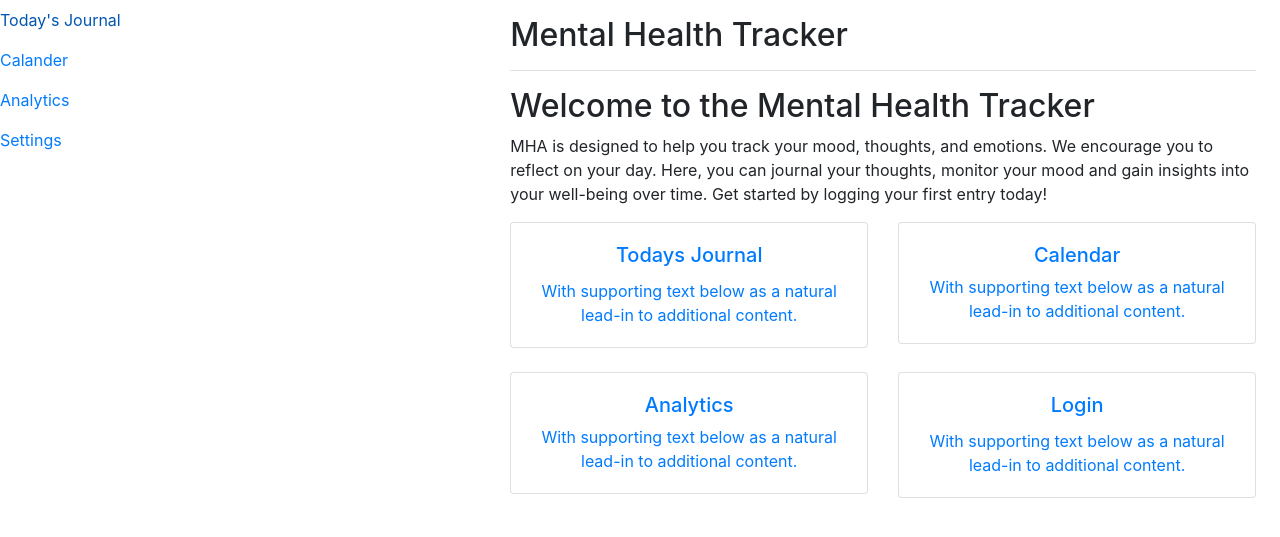
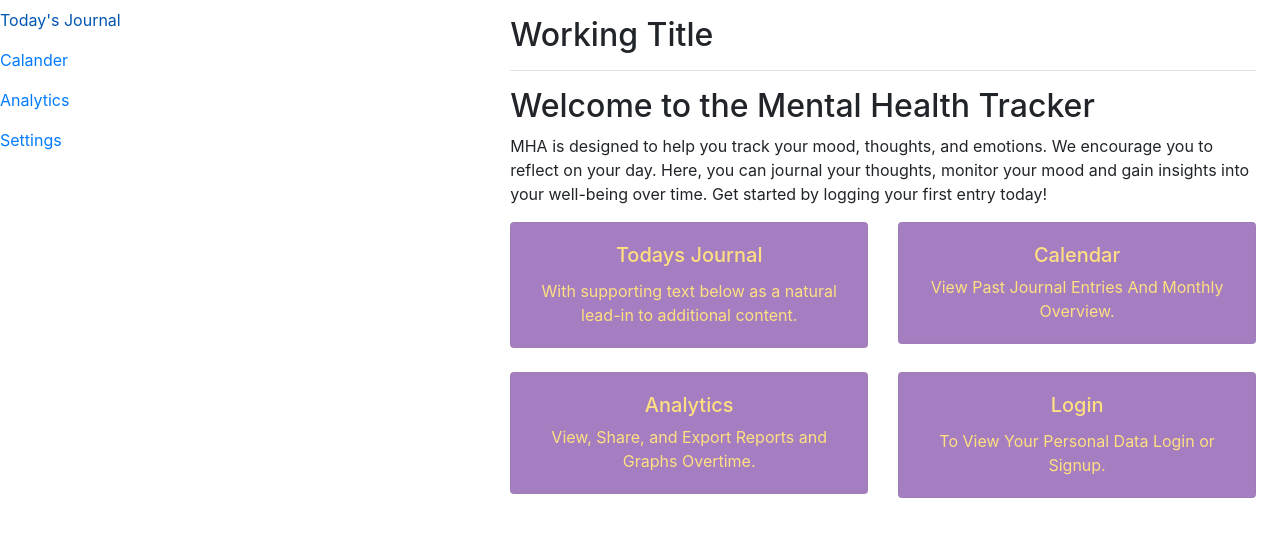
Before and after one commit to emilianochavezDLT/Mental_Health_Tracker, a Django app: page / in a window 1280 px wide. Shown: the top 537 px of the page. Run offline with Django 5.2, Linux system fonts and the light colour scheme; some libraries are stand-ins or nearby versions.

Commit message:
updated tiles with color, effects and details

```diff
--- a/mh_tracker/templates/mh_tracker/base_template.html
+++ b/mh_tracker/templates/mh_tracker/base_template.html
@@ -12,4 +12,22 @@
     <script src="https://cdn.jsdelivr.net/npm/@popperjs/core@2.5.2/dist/umd/popper.min.js"></script>
     <script src="https://stackpath.bootstrapcdn.com/bootstrap/4.5.2/js/bootstrap.min.js"></script>
 </body>
+  <style>
+    #card_bg{
+      background-color: indigo;
+      opacity: 0.5;
+    }
+    <!-- From https://www.w3schools.com/ -->
+    .card{
+      box-shadow: 0 4px 8px 0 rgba(0,0,0,0.4);
+      transition: 0.3s;
+      width: 60%;
+    }
+    .card:hover {
+      box-shadow: 0 8px 16px 0 rgba(0,0,0,0.5);
+    }
+    .nav_br{
+      width:300vmax;
+    }
+  </style>
 </html>
--- a/mh_tracker/templates/mh_tracker/home.html
+++ b/mh_tracker/templates/mh_tracker/home.html
@@ -4,7 +4,7 @@
   <div class="container-fluid">
     <div class="row">
       <!-- Sidebar -->
-          <meta name ="viewport" content ="width=device-width, initial-scale=1">
+          <meta name ="viewport" content ="width=30vmax, initial-scale=1">
           <link rel="stylesheet" href="https://maxcdn.bootstrapcdn.com/bootstrap/4.4.1/css/bootstrap.min.css">
           <script src ="https://ajax.googleapis.com/ajax/libs/jquery/3.4.1/jquery.min.js"></script>
           <script src ="https://maxcdn.bootstrapcdn.com/bootstrap/4.4.1/js/bootstrap.min.js"></script>
@@ -36,7 +36,7 @@
             <!-- Main content -->
                 <main class="col-md-9 ml-sm-auto col-lg-10 px-md-4">
                   <div class="d-flex justify-content-between flex-wrap flex-md-nowrap align-items-center pt-3 pb-2 mb-3 border-bottom">
-          <h1 class="h2">Mental Health Tracker</h1>
+                    <h1 class="h2">Working Title</h1>
                   </div>
                   <!-- App Description -->
                     <div class = "app-description">
@@ -46,18 +46,18 @@
                   <!-- Your content here -->
                   <div class="row 1">
                     <div class="col-sm-6">
-            <div class="card text-center">
+                      <div id="card_bg" class="card text-center">
                         <a class="card-body stretched-link text-decoration-none" href="{% url 'journal_entry' %}">
-                <h5 class="card-title">Todays Journal</h5>
-                <p class="card-text">With supporting text below as a natural lead-in to additional content.</p>
+                          <h5 class="card-title text-warning">Todays Journal</h5>
+                          <p class="card-text text-warning">With supporting text below as a natural lead-in to additional content.</p>
                         </a>
                       </div>
                     </div>
                     <div class="col-sm-6">
-            <div class="card text-center">
+                      <div id="card_bg" class="card text-center">
                         <a class="card-body stretched-link text-decoration-none" href="/">
-                <h5 class="card-title-center">Calendar</h5>
-                <p class="card-text">With supporting text below as a natural lead-in to additional content.</p>
+                          <h5 class="card-title-center text-warning">Calendar</h5>
+                          <p class="card-text text-warning">View Past Journal Entries And Monthly Overview.</p>
                         </a>
                       </div>
                     </div>
@@ -65,18 +65,18 @@
 
                   <div class="row 2 mt-4">
                     <div class="col-sm-6">
-            <div class="card text-center">
+                      <div id="card_bg" class="card text-center">
                         <a class="card-body stretched-link text-decoration-none" href>
-                <h5 class="card-title-center">Analytics</h5>
-                <p class="card-text">With supporting text below as a natural lead-in to additional content.</p>
+                          <h5 class="card-title-center text-warning">Analytics</h5>
+                          <p class="card-text text-warning">View, Share, and Export Reports and Graphs Overtime.</p>
                         </a>
                       </div>
                     </div>
                     <div class="col-sm-6">
-            <div class="card text-center">
+                      <div id="card_bg" class="card text-center">
                         <a class="card-body stretched-link text-decoration-none" href="/">
-                <h5 class="card-title">Login</h5>
-                <p class="card-text">With supporting text below as a natural lead-in to additional content.</p>
+                          <h5 class="card-title text-warning"">Login</h5>
+                          <p class="card-text text-warning">To View Your Personal Data Login or Signup.</p>
                         </a>
                       </div>
                     </div>
```
Lines whose indentation alone changed are shown as unchanged.
